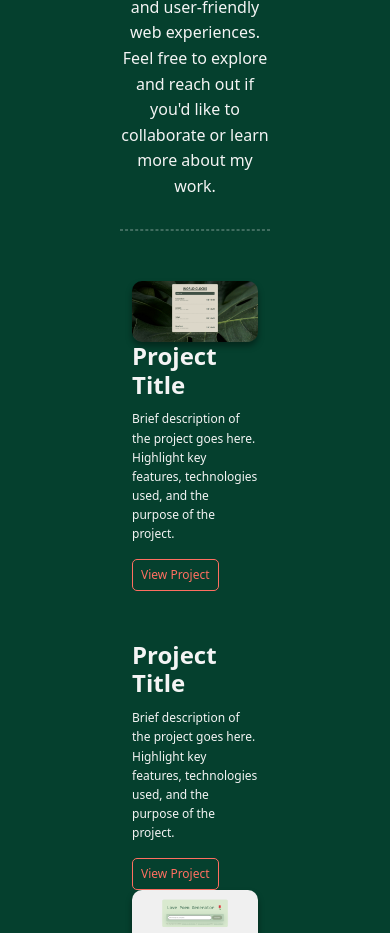
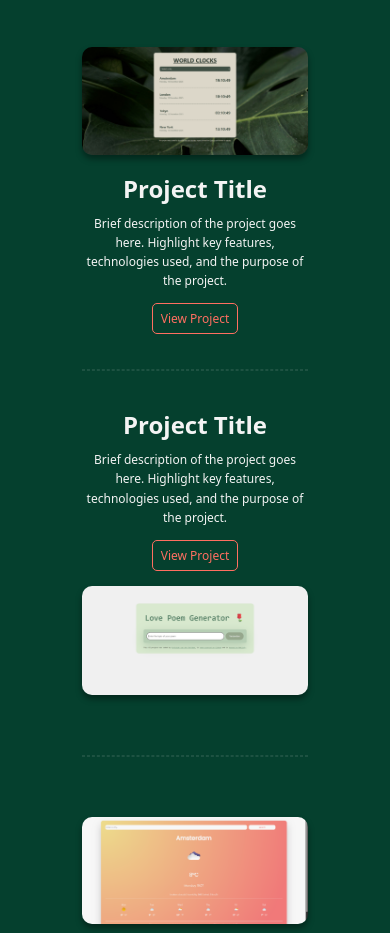
Before and after one commit to KayleighvdH/shecodes-portfolio-project, a plain HTML site: page index.html in a window 390 px wide. Shown: the part 1067-2000 px from the top of the page. Drawn offline with nearby package versions, Linux system fonts and the light colour scheme.

Commit message:
Changed button to link, added responsiveness

```diff
--- a/index.html
+++ b/index.html
@@ -58,7 +58,7 @@
 			<h2 class="header-discription">
 				Front-End Developer, Based in the Netherlands
 			</h2>
-			<button class="about-btn">About Me</button>
+			<a href="/about-me.html" class="about-btn">About Me</a>
 		</div>
 
 		<!-- Projects -->
@@ -88,9 +88,10 @@
 							Brief description of the project goes here. Highlight key
 							features, technologies used, and the purpose of the project.
 						</p>
-						<button class="project-btn">View Project</button>
+						<a href="/projects.html" class="project-btn">View Project</a>
 					</div>
 				</div>
+				<hr class="project-divide-hr d-md-none" />
 				<!-- Project 2 -->
 				<div class="project-information row">
 					<div class="project-discription col-md-6">
@@ -99,7 +100,7 @@
 							Brief description of the project goes here. Highlight key
 							features, technologies used, and the purpose of the project.
 						</p>
-						<button class="project-btn">View Project</button>
+						<a href="/projects.html" class="project-btn">View Project</a>
 					</div>
 					<div class="project-image col-md-6">
 						<img
@@ -108,6 +109,7 @@
 							class="img-fluid" />
 					</div>
 				</div>
+				<hr class="project-divide-hr d-md-none" />
 				<!-- Project 3 -->
 				<div class="project-information row">
 					<div class="project-image col-md-6">
@@ -122,7 +124,7 @@
 							Brief description of the project goes here. Highlight key
 							features, technologies used, and the purpose of the project.
 						</p>
-						<button class="project-btn">View Project</button>
+						<a href="/projects.html" class="project-btn">View Project</a>
 					</div>
 				</div>
 			</div>
--- a/src/css/style.css
+++ b/src/css/style.css
@@ -98,5 +98,27 @@ body {
 	cursor: pointer;
 	font-size: 12px;
 	padding: 6px 8px;
+	text-decoration: none;
 	transition: background-color 0.3s ease;
 }
+.project-divide-hr {
+	border: 1px dashed var(--accent-color);
+	margin: 20px 0;
+	opacity: 0.1;
+}
+
+@media (max-width: 900px) {
+	.header-title {
+		font-size: 60px;
+	}
+	.header-discription {
+		font-size: 28px;
+	}
+	.project-section {
+		padding: 70px;
+		text-align: center;
+	}
+	.project-image img {
+		margin: 20px 0;
+	}
+}
```
